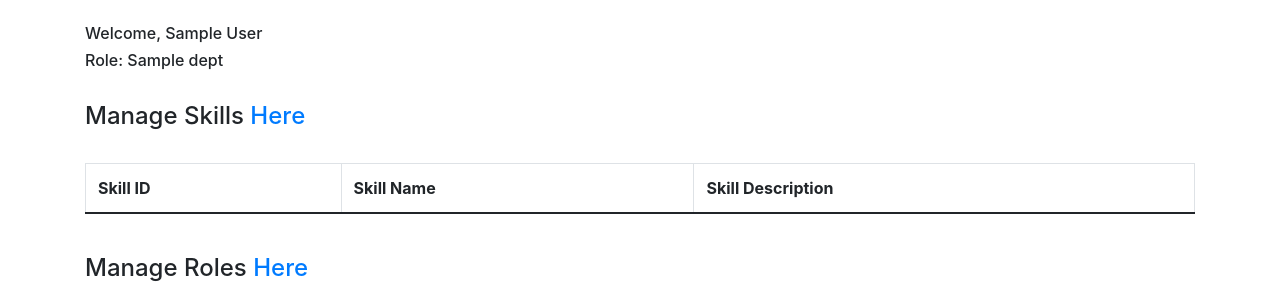
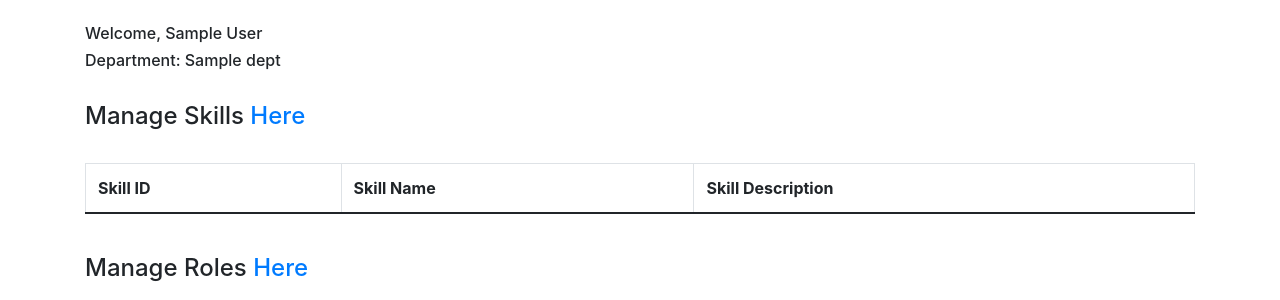
Before and after one commit to ShreyaKushal/SPMteam1, a Python web app: template templates/homepage.html in a window 1280 px wide. Shown: the part 57-357 px from the top of the page. Run offline with Jinja, Linux system fonts and the light colour scheme; the template is opened without the code that fills it: most values are stand-ins (such as "Sample title", 1, 10 or a date in 2020); lists and menus that the app fills with data are empty; some libraries are stand-ins or nearby versions.

Commit message:
change the name from role to department in homepage.html

```diff
--- a/templates/homepage.html
+++ b/templates/homepage.html
@@ -61,7 +61,7 @@
         <br>
         <div>
           <h6>Welcome, {{staff.Staff_Fname}} {{staff.Staff_Lname}}</h6>
-          <h6>Role: {{staff.Dept}}</h6>
+          <h6>Department: {{staff.Dept}}</h6>
         </div>
         <br>
         <div>
```
